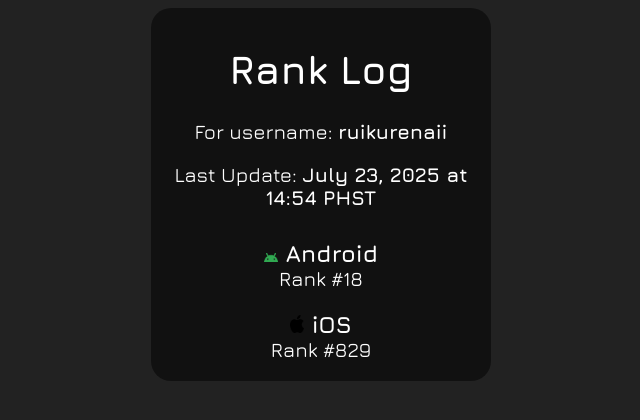
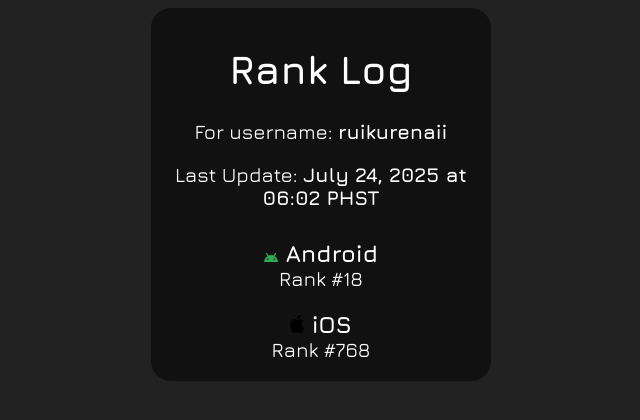
Before and after one commit to ruikurenaii/sst-log, a plain HTML site: page index.html in a window 1280 px wide. Shown: the full height of the page, 319-959 px from the left. Drawn offline with nearby package versions, Linux system fonts and the light colour scheme.

Commit message:
rank update

```diff
--- a/index.html
+++ b/index.html
@@ -13,7 +13,7 @@
   <div id="container">
     <h1>Rank Log</h1>
     <p>For username: <b>ruikurenaii</b></p>
-    <p>Last Update: <b>July 23, 2025 at 14:54 PHST</b></p>
+    <p>Last Update: <b>July 24, 2025 at 06:02 PHST</b></p>
     <div id="ranks">
       <div id="android">
         <h3><img src="img/android_logo.png" width="14"> Android</h3>
--- a/main.js
+++ b/main.js
@@ -1,6 +1,6 @@
 // last update: check the website
 const android_rank = 18;
-const ios_rank = 829;
+const ios_rank = 768;
 
 // strings
 const android_string = `Rank #${android_rank}`;
```
